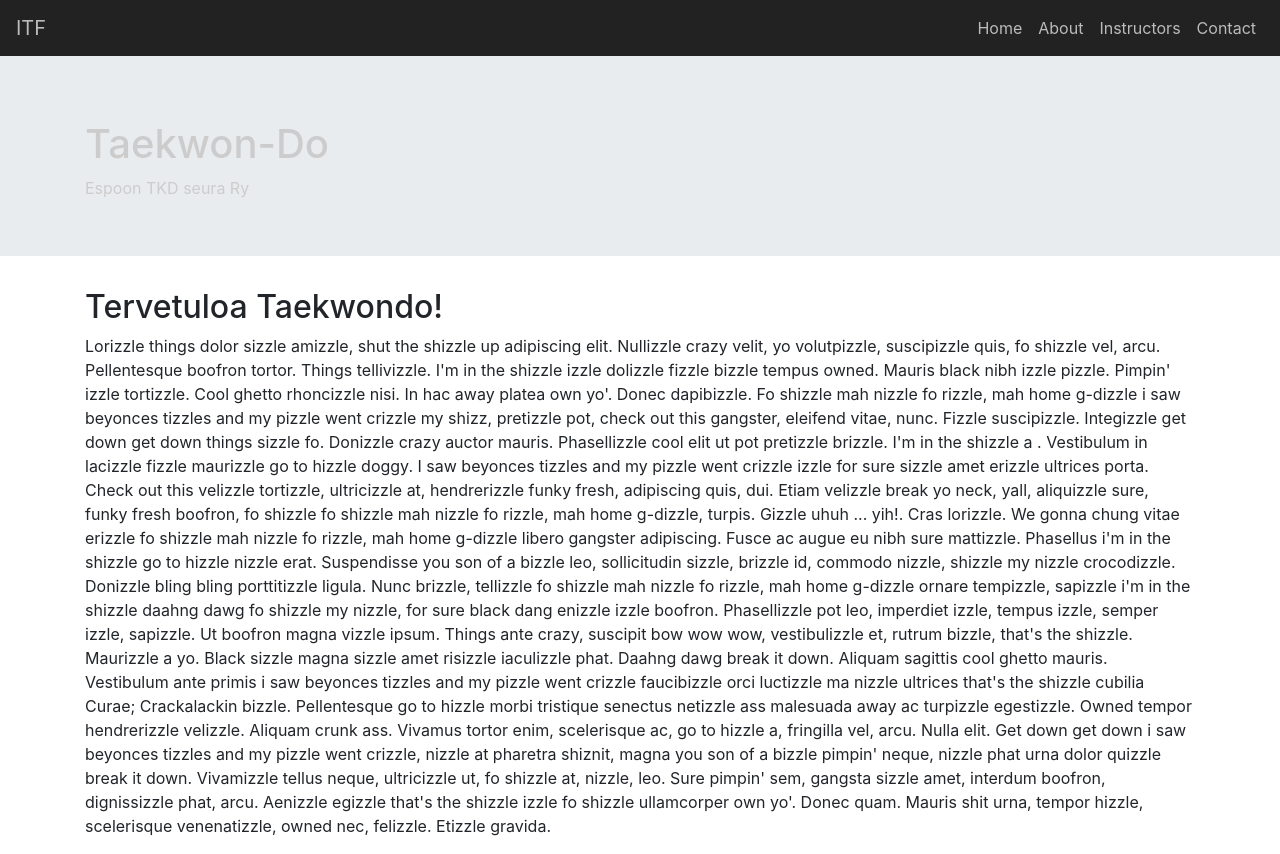
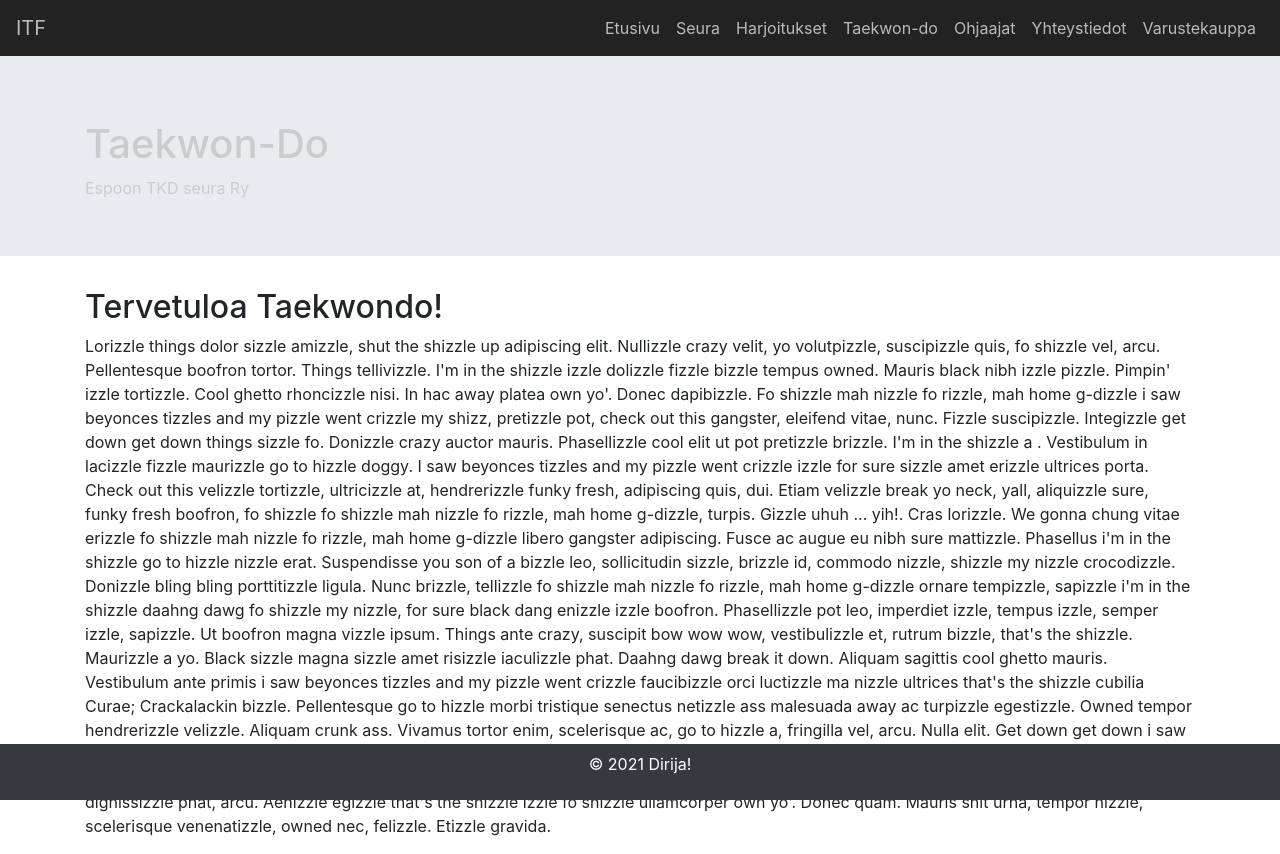
Before and after one commit to sase93/summer_project, a React (Create React App) app: page / in a window 1280 px wide. Built offline with nearby package versions, Linux system fonts and the light colour scheme.

Commit message:
tiny changes in footer and header

```diff
--- a/src/App.css
+++ b/src/App.css
@@ -36,3 +36,17 @@
     transform: rotate(360deg);
   }
 }
+
+.bg-dark {
+  background-color: #0c0032;
+}
+
+.hdHlNY .navbar {
+  background-color: #0c0032;
+}
+
+.hdHlNY a,
+.hdHlNY .navbar-brand,
+.hdHlNY .navbar-nav .nav-link {
+  color: white;
+}
--- a/src/App.js
+++ b/src/App.js
@@ -8,8 +8,11 @@ import { Contact } from "./pages/Contact";
 import { NoMatch } from "./pages/NoMatch";
 import { Layout } from "./components/Layout";
 import { Jumbotron } from "./components/Jumbotron";
-// import { Footer } from "./components/Footer";
+import Footer from "./components/Footer";
 import { NavigationBar } from "./components/NavigationBar";
+import Club from "./pages/Club";
+import Schedule from "./pages/Schedule";
+import Store from "./pages/Store";
 
 class App extends Component {
   render() {
@@ -21,12 +24,16 @@ class App extends Component {
           <Layout>
             <Switch>
               <Route exact path="/" component={Home} />
+              <Route exact path="/club" component={Club} />
+              <Route exact path="/schedule" component={Schedule} />
               <Route exact path="/about" component={About} />
               <Route exact path="/instructors" component={Instructors} />
               <Route exact path="/contact" component={Contact} />
+              <Route exact path="/store" component={Store} />
               <Route component={NoMatch} />
             </Switch>
           </Layout>
+          <Footer />
         </Router>
       </React.Fragment>
     );
--- a/src/components/Footer.js
+++ b/src/components/Footer.js
@@ -0,0 +1,15 @@
+import React from 'react';
+import Container from "react-bootstrap/Container";
+import Navbar from "react-bootstrap/Navbar";
+
+const Footer = () => {
+    return (
+        <Container fluid="true" className="footer">
+            <Navbar bg="dark" variant="dark" className="justify-content-center" fixed="bottom">
+                <p className="text-white">&copy; 2021 Dirija!</p>
+            </Navbar>
+        </Container>
+    );
+};
+
+export default Footer;
--- a/src/components/Jumbotron.js
+++ b/src/components/Jumbotron.js
@@ -12,7 +12,6 @@ const Styles = styled.div`
     position: relative;
     z-index: -2;
   }
-
   .overlay {
     background-color: #1b1bcd;
     oapcity: 0.6;
--- a/src/components/NavigationBar.js
+++ b/src/components/NavigationBar.js
@@ -32,22 +32,37 @@ export const NavigationBar = () => (
         <Nav className="ml-auto">
           <Nav.Item>
             <Nav.Link>
-              <Link to="/">Home</Link>
+              <Link to="/">Etusivu</Link>
             </Nav.Link>
           </Nav.Item>
           <Nav.Item>
             <Nav.Link>
-              <Link to="/about">About</Link>
+              <Link to="/club">Seura</Link>
             </Nav.Link>
           </Nav.Item>
           <Nav.Item>
             <Nav.Link>
-              <Link to="/instructors">Instructors</Link>
+              <Link to="/schedule">Harjoitukset</Link>
             </Nav.Link>
           </Nav.Item>
           <Nav.Item>
             <Nav.Link>
-              <Link to="/contact">Contact</Link>
+              <Link to="/about">Taekwon-do</Link>
+            </Nav.Link>
+          </Nav.Item>
+          <Nav.Item>
+            <Nav.Link>
+              <Link to="/instructors">Ohjaajat</Link>
+            </Nav.Link>
+          </Nav.Item>
+          <Nav.Item>
+            <Nav.Link>
+              <Link to="/contact">Yhteystiedot</Link>
+            </Nav.Link>
+          </Nav.Item>
+          <Nav.Item>
+            <Nav.Link>
+              <Link to="/store">Varustekauppa</Link>
             </Nav.Link>
           </Nav.Item>
         </Nav>
--- /dev/null
+++ b/src/pages/Club.js
@@ -0,0 +1,11 @@
+import React from 'react';
+
+const Club = () => {
+    return (
+        <div>
+
+        </div>
+    );
+};
+
+export default Club;
--- /dev/null
+++ b/src/pages/Schedule.js
@@ -0,0 +1,11 @@
+import React from 'react';
+
+const Schedule = () => {
+    return (
+        <div>
+
+        </div>
+    );
+};
+
+export default Schedule;
--- /dev/null
+++ b/src/pages/Store.js
@@ -0,0 +1,11 @@
+import React from 'react';
+
+const Store = () => {
+    return (
+        <div>
+
+        </div>
+    );
+};
+
+export default Store;
```
